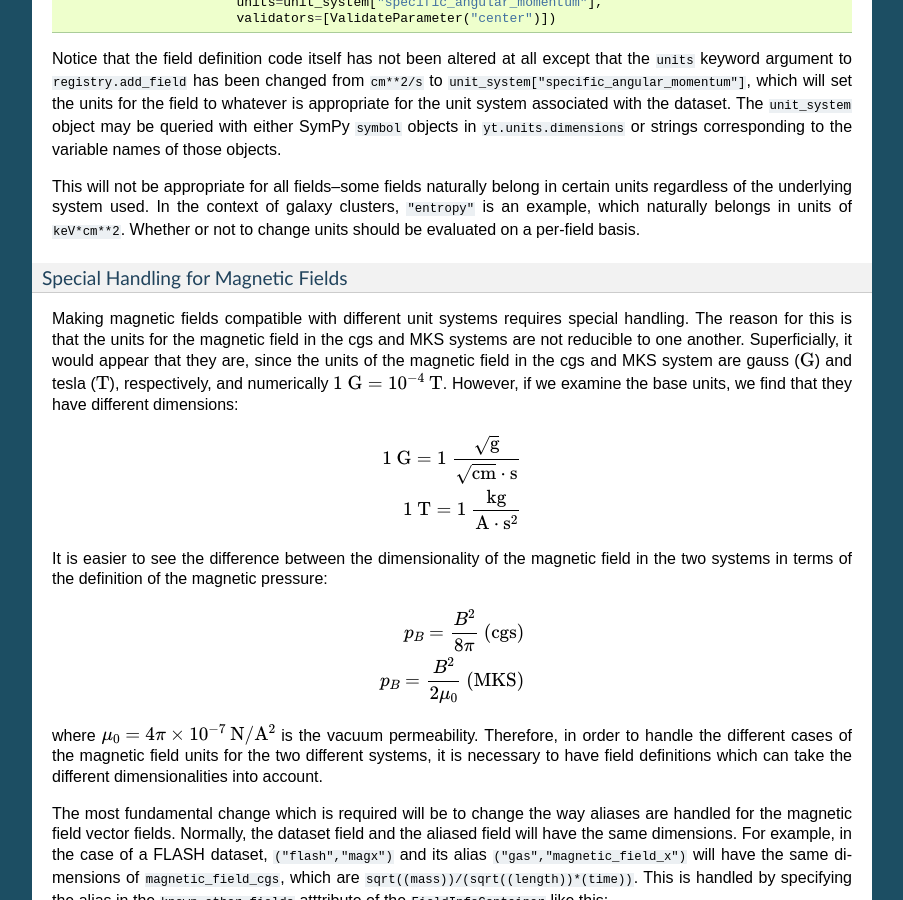
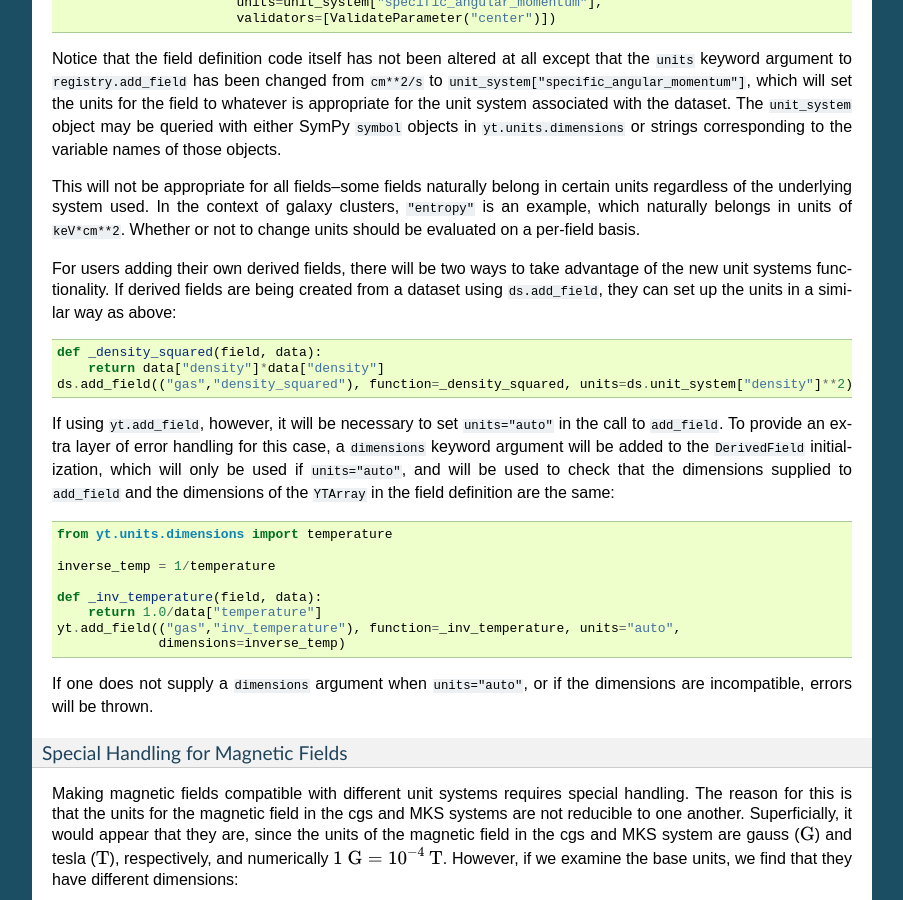
Before and after one commit to yt-project/ytep, a Sphinx documentation site: the page built from source/YTEPs/YTEP-0028.rst, in a window 1280 px wide and 900 px high, scrolled down 3888 px. Shown: the whole window, without its empty margins (198-1101 px from the left). Built offline with Sphinx 7.4.7, drawn with Linux system fonts in a browser that asks for light colours; formulas are drawn with MathJax 3.

Commit message:
More info about setting up derived fields.

```diff
--- a/source/YTEPs/YTEP-0028.rst
+++ b/source/YTEPs/YTEP-0028.rst
@@ -243,6 +243,36 @@ of the underlying system used. In the context of galaxy clusters, ``"entropy"``
 naturally belongs in units of ``keV*cm**2``. Whether or not to change units should be evaluated on a
 per-field basis.
 
+For users adding their own derived fields, there will be two ways to take advantage of the new unit
+systems functionality. If derived fields are being created from a dataset using ``ds.add_field``, they
+can set up the units in a similar way as above:
+
+.. code-block:: python
+
+    def _density_squared(field, data):
+        return data["density"]*data["density"]
+    ds.add_field(("gas","density_squared"), function=_density_squared, units=ds.unit_system["density"]**2)
+
+If using ``yt.add_field``, however, it will be necessary to set ``units="auto"`` in the call to ``add_field``.
+To provide an extra layer of error handling for this case, a ``dimensions`` keyword argument will be added
+to the ``DerivedField`` initialization, which will only be used if ``units="auto"``, and will be used to
+check that the dimensions supplied to ``add_field`` and the dimensions of the ``YTArray`` in the field definition
+are the same:
+
+.. code-block:: python
+
+    from yt.units.dimensions import temperature
+
+    inverse_temp = 1/temperature
+
+    def _inv_temperature(field, data):
+        return 1.0/data["temperature"]
+    yt.add_field(("gas","inv_temperature"), function=_inv_temperature, units="auto",
+                 dimensions=inverse_temp)
+
+If one does not supply a ``dimensions`` argument when ``units="auto"``, or if the dimensions are incompatible,
+errors will be thrown.
+
 Special Handling for Magnetic Fields
 ~~~~~~~~~~~~~~~~~~~~~~~~~~~~~~~~~~~~
 
```
